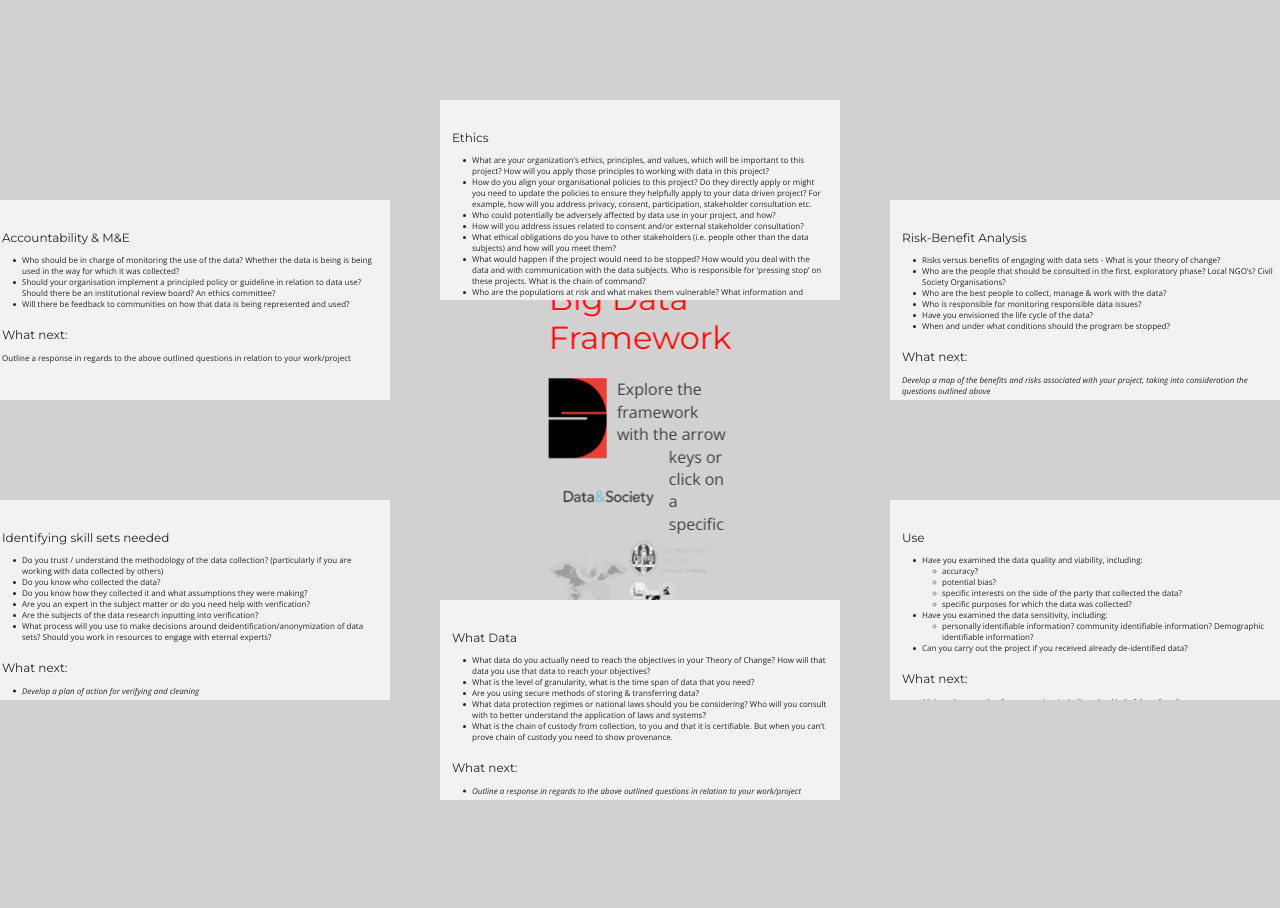
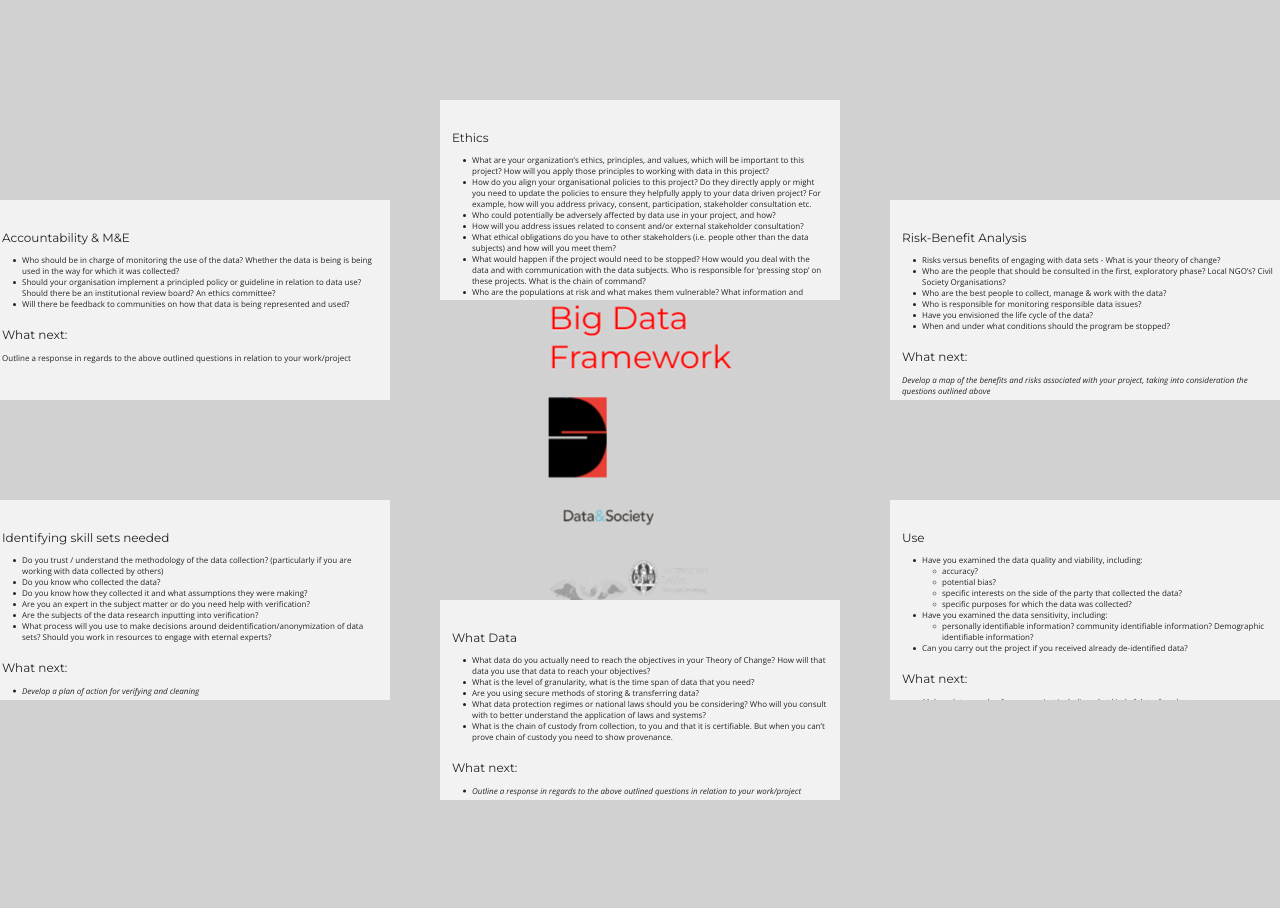
Before and after one commit to the-engine-room/big-data-framework, a Jekyll site: the page built from index.html, in a window 1280 px wide. Built offline with Jekyll 4.4.1, drawn with Linux system fonts in a browser that asks for light colours; Markdown is read by kramdown in place of the engine named in the settings; a style sheet for code colours, icons or effects is not loaded.

Commit message:
Update default.html

```diff
--- a/_layouts/default.html
+++ b/_layouts/default.html
@@ -48,7 +48,6 @@
     float: left;height: 80px;">
     <img src="{{ site.url }}/images/leiden-bw-square.png" style="
     float: left;height: 80px;">
-        <p>Explore the framework with the arrow keys or click on a specific slide to zoom.</p>
 	</div>
 
     {{ content }}
```
